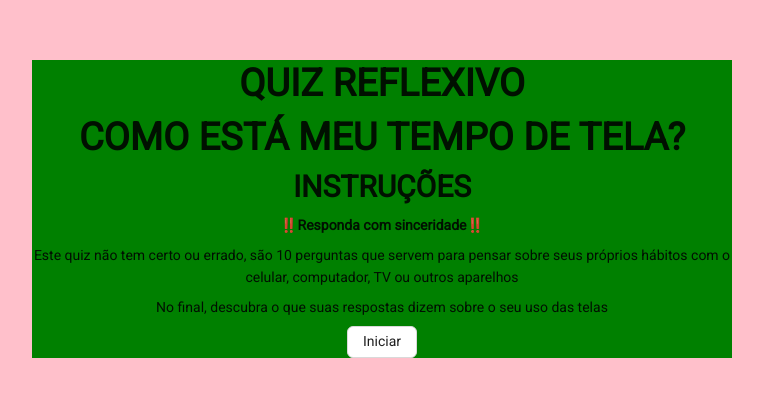
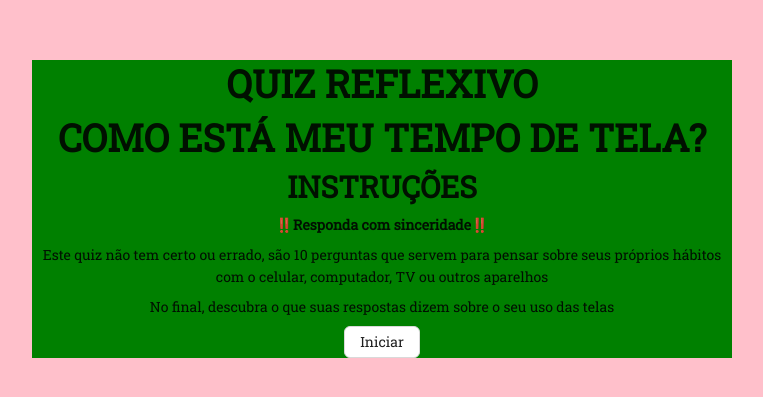
Before and after one commit to gabgon08/quiz-app, a Next.js app: page / in a window 1280 px wide. Shown: the part 191-588 px from the top of the page, without its empty margins (258-1021 px from the left). Built offline with nearby package versions, Linux system fonts and the light colour scheme.

Commit message:
feat: change font

```diff
--- a/src/app/layout.js
+++ b/src/app/layout.js
@@ -1,10 +1,10 @@
-import { Roboto } from 'next/font/google'
+import { Roboto_Slab } from 'next/font/google'
 import "./globals.css";
 import { ConfigProvider } from "antd";
 import ThemeProvider from "../theme/index.jsx";
 import '@ant-design/v5-patch-for-react-19';
 
-const mainFont = Roboto({
+const mainFont = Roboto_Slab({
   subsets: ['latin'],
   weight: '400'
 })
```
